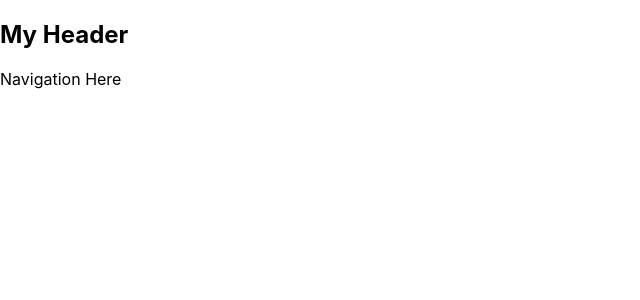
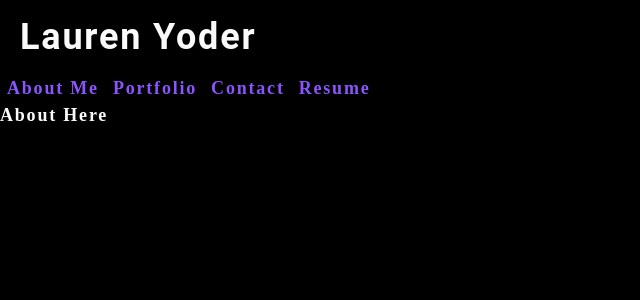
Before and after one commit to lrodenyoder/react-portfolio, a React (Create React App) app: page / in a window 1280 px wide. Shown: the top 300 px of the page, without its empty margins (0-640 px from the left). Built offline with nearby package versions, Linux system fonts and the light colour scheme.

Commit message:
set up header and nav components

```diff
--- a/src/App.js
+++ b/src/App.js
@@ -1,15 +1,13 @@
 import React from 'react';
-import Header from './components/Header';
-// import Project from './components/Project';
+import PortfolioContainer from './components/PortfolioContainer';
 // import Footer from './components/Footer';
 
 function App() {
+
   return (
     <div>
-      <Header />
-      <main>
-        {/* <Project /> */}
-      </main>
+      <PortfolioContainer />
+
       {/* <Footer /> */}
 </div>
   );
--- /dev/null
+++ b/src/components/Header.js
@@ -0,0 +1,14 @@
+import React from 'react';
+
+function Header() {
+
+    return (
+      <header className="flex-row px-1">
+        <h1>
+          <a href='/'>Lauren Yoder</a>
+        </h1>
+      </header>
+    );
+};
+
+export default Header;
--- a/src/components/Header/index.js
+++ /dev/null
@@ -1,15 +0,0 @@
-import React from 'react';
-import Nav from '../Nav';
-
-function Header() {
-    return (
-        <section>
-            <h1>My Header</h1>
-            <div>
-                <Nav />
-            </div>
-        </section>
-    )
-};
-
-export default Header;
--- /dev/null
+++ b/src/components/Nav.js
@@ -0,0 +1,48 @@
+import React from "react";
+
+function Nav({ currentPage, handlePageChange }) {
+  return (
+    <nav>
+      <ul className="flex-row">
+        <li>
+          <a
+            href="#about"
+            onClick={() => handlePageChange("About")}
+            className={currentPage === "About"}
+          >
+            About Me
+          </a>
+        </li>
+        <li>
+          <a
+            href="#portfolio"
+            onClick={() => handlePageChange("Portfolio")}
+            className={currentPage === "Portfolio"}
+          >
+            Portfolio
+          </a>
+        </li>
+        <li>
+          <a
+            href="#contact"
+            onClick={() => handlePageChange("Contact")}
+            className={currentPage === "Contact"}
+          >
+            Contact
+          </a>
+        </li>
+        <li>
+          <a
+            href="#resume"
+            onClick={() => handlePageChange("Resume")}
+            className={currentPage === "Resume"}
+          >
+            Resume
+          </a>
+        </li>
+      </ul>
+    </nav>
+  );
+}
+
+export default Nav;
--- /dev/null
+++ b/src/components/PortfolioContainer.js
@@ -0,0 +1,37 @@
+import React, { useState } from "react";
+import Nav from "./Nav";
+import Header from "./Header";
+import About from "./pages/About";
+import Portfolio from "./pages/Portfolio";
+import Contact from "./pages/Contact";
+import Resume from "./pages/Resume";
+
+function PortfolioContainer() {
+    const [currentPage, setCurrentPage] = useState('About');
+    const renderPage = () => {
+        if (currentPage === "About") {
+            return <About />;
+        }
+        if (currentPage === "Portfolio") {
+            return <Portfolio />;
+        }
+        if (currentPage === "Contact") {
+            return <Contact />;
+        }
+        if (currentPage === "Resume") {
+            return <Resume />;
+        }
+    };
+
+    const handlePageChange = (page) => setCurrentPage(page);
+
+    return (
+        <div>
+            <Header />
+            <Nav currentPage={currentPage} handlePageChange={handlePageChange} />
+            {renderPage()}
+      </div>
+  );
+}
+
+export default PortfolioContainer;
--- /dev/null
+++ b/src/components/pages/About.js
@@ -0,0 +1,7 @@
+import React from "react";
+
+function About() {
+  return <div>About Here</div>;
+}
+
+export default About;
--- /dev/null
+++ b/src/components/pages/Contact.js
@@ -0,0 +1,7 @@
+import React from "react";
+
+function Contact() {
+  return <div>Contact Here</div>;
+}
+
+export default Contact;
--- /dev/null
+++ b/src/components/pages/Portfolio.js
@@ -0,0 +1,7 @@
+import React from "react";
+
+function Portfolio() {
+  return <div>Portfolio Here</div>;
+}
+
+export default Portfolio;
--- a/src/components/Nav/index.js
+++ b/src/components/pages/Resume.js
@@ -1,11 +1,11 @@
 import React from 'react';
 
-function Nav() {
+function Resume() {
     return (
         <div>
-            <nav>Navigation Here</nav>
+            Resume Here
         </div>
     )
 };
 
-export default Nav;
+export default Resume;
--- a/src/index.css
+++ b/src/index.css
@@ -1,13 +1,303 @@
+
+main {
+	margin: 0 auto;
+	max-width: 90%;
+  padding: 50px 30px;
+}
+:root {
+  --primary: #8c54ff;
+  --secondary: #F3A847;
+  --tertiary: #B12704;
+  --light: #fafafa;
+  --dark: #000000;
+  --darker: #111111;
+  --error: rgb(228, 46, 1);
+  --spacing-one: calc(1rem * 0.5);
+  --spacing-two: calc(1rem);
+  --spacing-five: calc(2.5rem);
+
+}
+
+* {
+  box-sizing: border-box;
+  margin: 0;
+  padding: 0;
+}
+
+html,
+body {
+  min-height: 100%;
+}
+
 body {
   margin: 0;
-  font-family: -apple-system, BlinkMacSystemFont, 'Segoe UI', 'Roboto', 'Oxygen',
-    'Ubuntu', 'Cantarell', 'Fira Sans', 'Droid Sans', 'Helvetica Neue',
-    sans-serif;
-  -webkit-font-smoothing: antialiased;
-  -moz-osx-font-smoothing: grayscale;
+  padding: 0;
+  font-weight: 600;
+  line-height: 1.5;
+  font-size: 18px;
+  letter-spacing: .1em;
+  background: var(--dark);
+  color: var(--light);
+  font-family: 'Poiret One', cursive;
+
 }
 
-code {
-  font-family: source-code-pro, Menlo, Monaco, Consolas, 'Courier New',
-    monospace;
+h1,
+h2,
+h3,
+h4,
+h5,
+h6 {
+  font-family: 'Roboto', sans-serif;
+  font-weight: 500;
+  margin: 5px 0;
+  line-height: 1.25;
 }
+
+h1 {
+  font-size: 2.25rem;
+}
+
+h2 {
+  font-size: 2rem;
+}
+
+h3 {
+  font-size: 1.75rem;
+}
+
+h4 {
+  font-size: 1.5rem;
+}
+
+h5 {
+  font-size: 1.25rem;
+}
+
+h6 {
+  font-size: 1rem;
+}
+
+p {
+  font-size: 1.1rem;
+  margin-top: 0;
+}
+
+a {
+  color: var(--tertiary);
+  text-decoration: none;
+  font-weight: bold;
+}
+
+a:hover {
+  text-decoration: underline;
+}
+
+header {
+  background: var(--dark);
+  margin: 10px;
+}
+
+header a {
+  color: var(--light);
+}
+
+button {
+  font-size: 1rem;
+  text-decoration: none;
+  padding: 0.25rem 1rem;
+  border-radius: .5rem;
+  border: none;
+  outline: none;
+  cursor: pointer;
+  margin: 0 1px;
+  background-color: var(--secondary);
+}
+
+button:hover {
+  opacity: .8;
+}
+
+button[disabled] {
+  cursor: default;
+  opacity: .8;
+}
+
+img {
+  max-width: 100%;
+}
+
+span[role="img"] {
+  cursor: default;
+}
+
+form {
+  width: 40%;
+}
+
+input {
+  font-size: 1rem;
+  padding: 0.25rem;
+  border: 1px solid var(--dark);
+  outline: none;
+  border-radius: 3px;
+  transition: box-shadow 0.2s;
+}
+
+input:focus {
+  border: 1px solid var(--secondary);
+  box-shadow: 0 0 .25rem rgba(0, 0, 0, .5);
+}
+
+li {
+  list-style: none;
+  margin: 0px 5px 0px 5px;
+}
+
+nav a:hover {
+  text-decoration: none;
+}
+
+nav  li {
+  cursor: pointer;
+}
+
+textarea {
+	width: 600px;
+	height: 120px;
+	border: 3px solid #cccccc;
+	padding: 5px;
+}
+
+.container {
+  width: 85%;
+  max-width: 1200px;
+  margin-left: auto;
+  margin-right: auto;
+}
+
+.flex-row {
+  display: flex;
+  flex-wrap: wrap;
+}
+
+.space-between {
+  justify-content: space-between;
+}
+
+.align-center {
+  align-items: center;
+}
+
+.flex-end {
+  justify-content: flex-end;
+}
+
+.mx-1 {
+  margin-right: var(--spacing-one);
+  margin-left: var(--spacing-one);
+}
+
+.mx-2 {
+  margin-right: var(--spacing-two);
+  margin-left: var(--spacing-two);
+}
+
+.my-1 {
+  margin-top: var(--spacing-one);
+  margin-bottom: var(--spacing-one);
+}
+
+.my-2 {
+  margin-top: var(--spacing-two);
+  margin-bottom: var(--spacing-two);
+}
+
+.my-5 {
+  margin-top: var(--spacing-five);
+  margin-bottom: var(--spacing-five);
+}
+
+.px-1 {
+  padding-right: var(--spacing-one);
+  padding-left: var(--spacing-one);
+}
+
+.px-2 {
+  padding-right: var(--spacing-two);
+  padding-left: var(--spacing-two);
+}
+
+.py-1 {
+  padding-top: var(--spacing-one);
+  padding-bottom: var(--spacing-one);
+}
+
+.py-2 {
+  padding-top: var(--spacing-two);
+  padding-bottom: var(--spacing-two);
+}
+
+.card {
+  width: 25%;
+  text-align: center;
+}
+
+.img-thumbnail {
+  width: auto;
+  height: 300px;
+  margin-bottom: 50px;
+  cursor: pointer;
+}
+
+.modalBackdrop {
+	background: rgba(0, 0, 0, .65);
+	bottom: 0;
+	left: 0;
+	overflow: auto;
+	position: fixed;
+	right: 0;
+	top: 0;
+	z-index: 1;
+}
+
+.modalContainer {
+	background: var(--darker);
+	border-radius: 5px;
+	max-width: 100%;
+	margin: 50px auto;
+	padding: 15px;
+	width: 960px;
+}
+
+.modalTitle {
+	font-size: 18px;
+	font-weight: 600;
+	margin-bottom: 25px;
+}
+
+button {
+	background: var(--primary);
+	border: 0;
+	border-radius: 5px;
+	color: #fff;
+	cursor: pointer;
+	font-size: 16px;
+	font-weight: 600;
+	margin-bottom: 30px;
+	padding: 10px 15px;
+}
+
+a {
+	border-radius: 5px;
+	color: var(--primary);
+	font-weight: 600;
+	padding: 2px 4px;
+	margin-left: -2px;
+	margin-right: -2px;
+
+}
+
+.navActive {
+  color: var(--secondary);
+}
```
Also changed, not shown: src/components/Footer.js (added, +7 -0 lines), src/components/pages/Project.js (added, +7 -0 lines).
